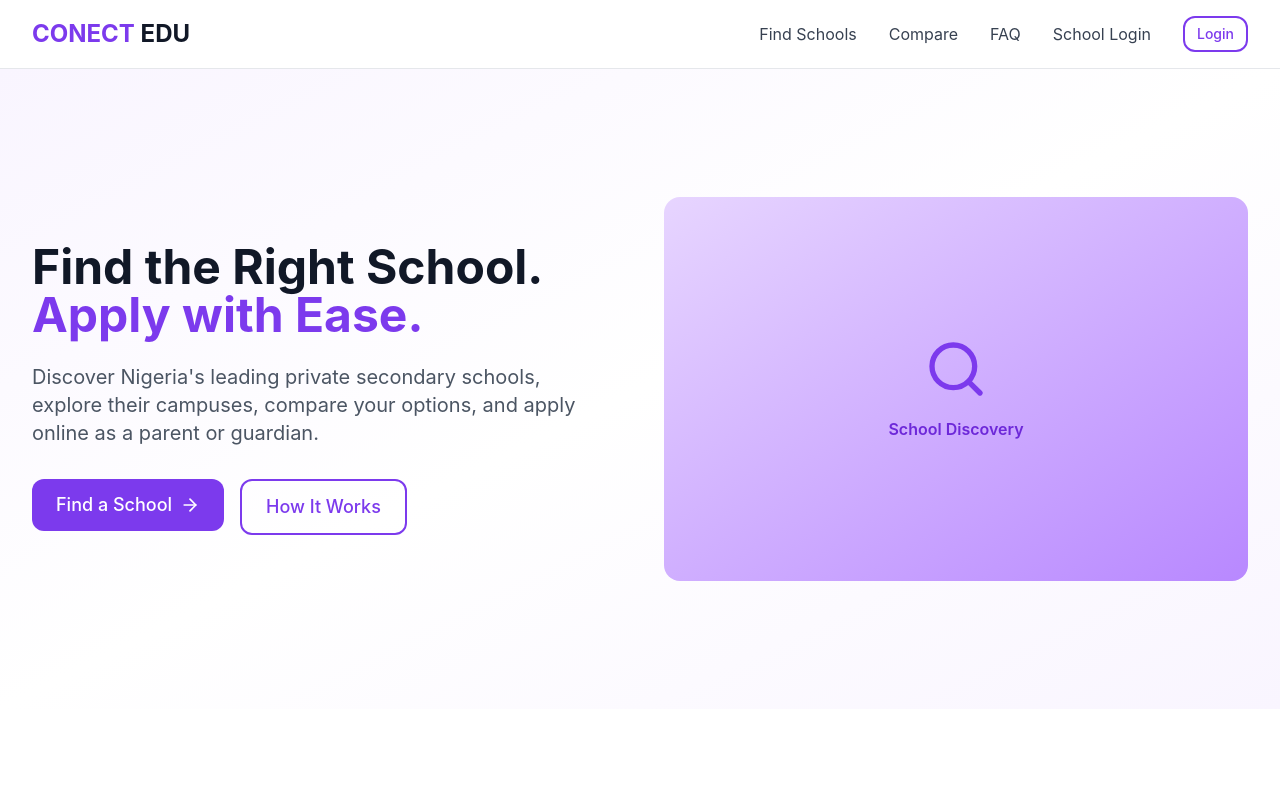
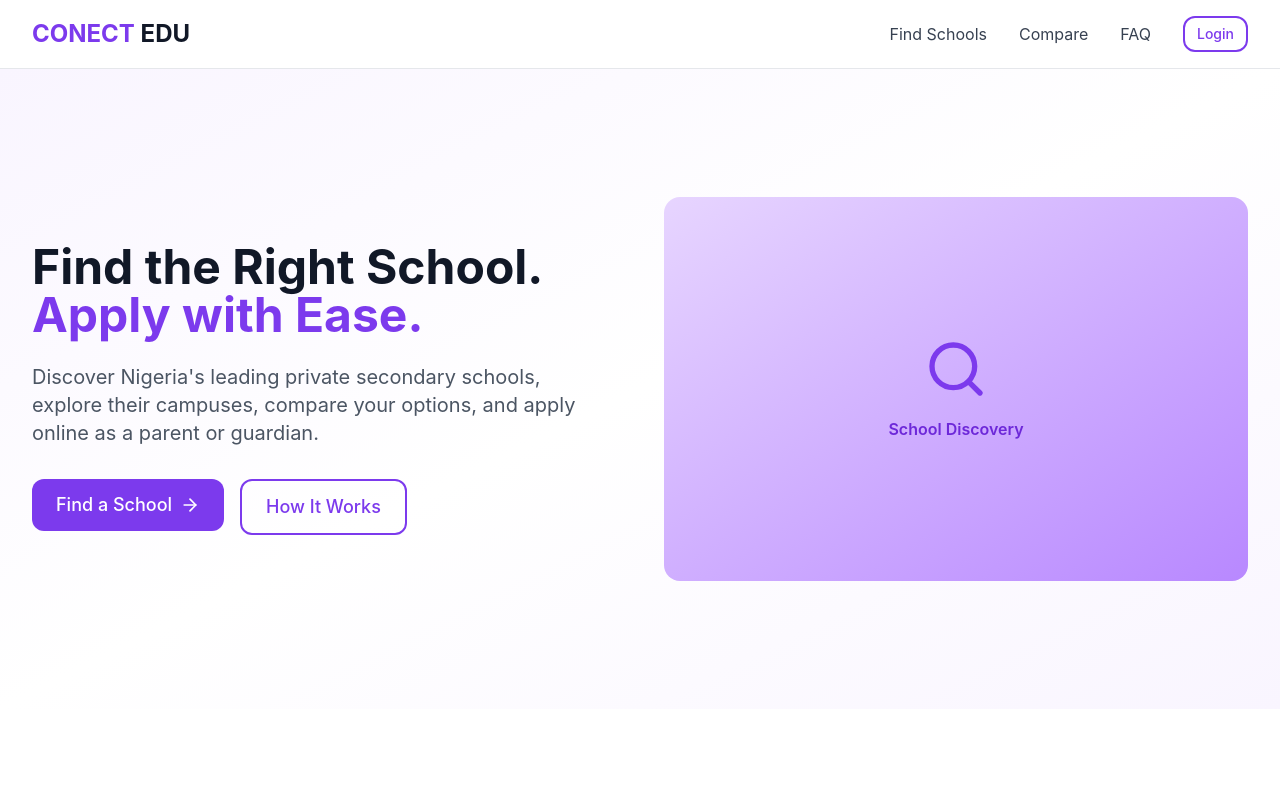
Before and after one commit to 999Anti/conect-edu, a Next.js app: page / in a window 1280 px wide. Shown: the top 800 px of the page. Built offline with nearby package versions, Linux system fonts and the light colour scheme.

Commit message:
Remove school login from header

```diff
--- a/src/components/layout/Header.tsx
+++ b/src/components/layout/Header.tsx
@@ -35,9 +35,6 @@ export default function Header() {
           </Link>
           <Link href="/faq" className="text-secondary-700 dark:text-slate-200 hover:text-primary-600 dark:hover:text-primary-400">
             FAQ
-          </Link>
-          <Link href="/school-login" className="text-secondary-700 dark:text-slate-200 hover:text-primary-600 dark:hover:text-primary-400">
-            School Login
           </Link>
 
           {user ? (
@@ -97,9 +94,6 @@ export default function Header() {
             >
               FAQ
             </Link>
-            <Link href="/school-login" className="block text-secondary-700 dark:text-slate-200 hover:text-primary-600 dark:hover:text-primary-400" onClick={() => setIsOpen(false)}>
-              School Login
-            </Link>
 
             {user ? (
               <>
```
